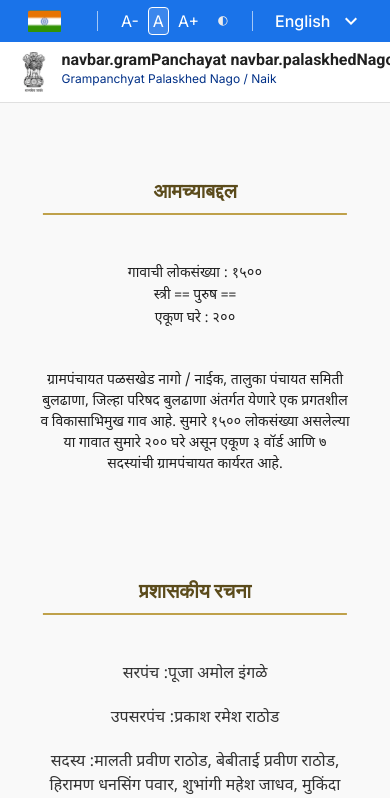
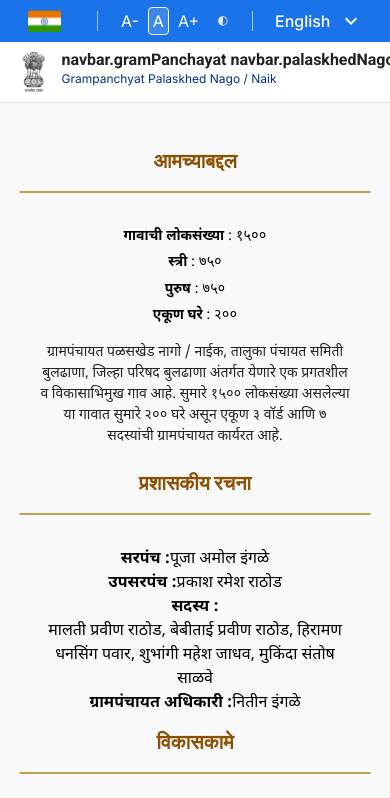
Before and after one commit to TJ2005/gvmt, a React (Create React App) app: page /about in a window 390 px wide. Shown: the top 798 px of the page. Built offline with nearby package versions, Linux system fonts and the light colour scheme; the HTML template or start-up script is replaced by a standard one.

Commit message:
2Pages Workin

```diff
--- a/src/components/AboutUs/AboutUs.css
+++ b/src/components/AboutUs/AboutUs.css
@@ -62,7 +62,7 @@
 }
 
 .section-title {
-  color: #333;
+  color: #8B5000;
   font-weight: 600 !important;
   margin-bottom: 24px !important;
   padding-bottom: 12px;
@@ -244,20 +244,19 @@ img {
 .section-heading {
   width: 100%;
   text-align: center;
-  margin-bottom: 40px;
+  margin-bottom: 25px;
   position: relative;
 }
 
 .section-heading h2 {
-  margin-top: 40px;
   font-family: 'Poppins', sans-serif;
   font-weight: 700;
   font-size: 24px;
   line-height: 38.4px;
-  color: #5b4b1b;
+  color: #8B5000;
   display: inline-block;
   position: relative;
-  padding-bottom: 8px;
+  padding-bottom: 16px;
 }
 
 .section-heading h2::after {
@@ -266,7 +265,7 @@ img {
   bottom: 0;
   left: 50%;
   transform: translateX(-50%);
-  width: 78vw;
+  width: 80vw;
   height: 2px;
   background-color: #bfa14a;
 }
@@ -274,15 +273,17 @@ img {
 .stats-section {
   width: 100%;
   text-align: center;
-  margin-bottom: 40px;
+  display: flex;
+  justify-content: center;
 }
 
 .stat-item {
-  font-family: 'Roboto', sans-serif;
-  font-weight: 400;
+  font-family: 'Noto Sans Devanagari', sans-serif;
   font-size: 16px;
   line-height: 25.6px;
   margin-bottom: 20px;
+  text-align: center;
+  display: inline-block;
 }
 
 .description-section {
@@ -300,26 +301,36 @@ img {
 }
 
 .admin-item {
-  margin-bottom: 20px;
 }
 
 .admin-title {
-  font-family: 'Roboto', sans-serif;
-  font-weight: 600;
-  font-size: 20px;
-  line-height: 32px;
-  color: #333;
-  display: inline;
+  font-family: 'Noto Sans Devanagari', sans-serif;
+  font-size: 16px;
+  color: #000;
+  font-weight: 700 !important;
+  margin-right: 8px;
+  display: inline-block;
 }
 
 .admin-value {
-  font-family: 'Roboto', sans-serif;
+  font-family: 'Noto Sans Devanagari', sans-serif;
+  font-size: 16px;
+  color: #000;
   font-weight: 400;
-  font-size: 20px;
-  line-height: 32px;
-  color: #333;
-  display: inline;
-  margin-left: 8px;
+  display: inline-block;
+}
+
+.stat-item h6 {
+  font-family: 'Noto Sans Devanagari', sans-serif;
+  font-size: 16px;
+  color: #000;
+  margin-bottom: 4px;
+  font-weight: 400;
+  text-align: center;
+}
+
+.stat-item h6 span {
+  font-weight: 700;
 }
 
 .projects-wrapper {
@@ -369,9 +380,11 @@ img {
 
 .note-section {
   text-align: center;
-  padding: 40px 20px;
+  padding: 0;
   background: #fafbfc;
-  border-radius: 8px;
+  display: flex;
+  justify-content: center;
+  align-items: center;
   margin-bottom: 40px;
 }
 
@@ -381,6 +394,7 @@ img {
   font-size: 20px !important;
   line-height: 32px !important;
   max-width: 800px;
+  color: #8B5000;
   margin: 0 auto;
 }
 
@@ -391,8 +405,19 @@ img {
 }
 
 @media (max-width: 768px) {
+  .section-heading h2::after {
+    content: '';
+    position: absolute;
+    bottom: 0;
+    left: 50%;
+    transform: translateX(-50%);
+    width: 90vw;
+  }
+  .admin-item{
+    margin: 0;
+  }
   .projects-wrapper {
-    padding: 0 16px;
+    padding: 0;
   }
 
   .projects-grid {
@@ -404,11 +429,20 @@ img {
 @media (max-width: 600px) {
   .section-heading h2 {
     font-size: 20px;
+    margin-top:10px;
     line-height: 32px;
+
   }
-
+  .admin-section{
+    margin: 0;
+  }
+  .stats-section{
+    margin: 0;
+  }
   .stat-item, .description-section {
     font-size: 14px;
+    margin-bottom: 10px;
+
     line-height: 22.4px;
   }
 
@@ -437,5 +471,6 @@ img {
 
   .projects-grid {
     grid-template-columns: 1fr;
+    margin-bottom: 50px;
   }
 }
--- a/src/components/AboutUs/AboutUs.js
+++ b/src/components/AboutUs/AboutUs.js
@@ -49,9 +49,18 @@ const AboutUs = () => {
       {/* Statistics */}
       <div className="stats-section">
         <div className="stat-item">
-          <Typography variant="h6">गावाची लोकसंख्या : १५००</Typography>
-          <Typography variant="h6">स्त्री == पुरुष ==</Typography>
-          <Typography variant="h6">एकूण घरे : २००</Typography>
+          <Typography variant="h6">
+            <span>गावाची लोकसंख्या</span> : १५००
+          </Typography>
+          <Typography variant="h6">
+            <span>स्त्री</span> : ७५०
+          </Typography>
+          <Typography variant="h6">
+            <span>पुरुष</span> : ७५०
+          </Typography>
+          <Typography variant="h6">
+            <span>एकूण घरे</span> : २००
+          </Typography>
         </div>
       </div>
 
--- a/src/components/Footer/Footer.css
+++ b/src/components/Footer/Footer.css
@@ -90,7 +90,6 @@
     font-weight: 700;
   }
   .contact-item span{
-    display: flex;
     gap:1px;
     padding-top: 4px;
   align-items: flex-start;
@@ -367,4 +366,13 @@
     .footer-links-container {
       display: none;
     }
+    .bar::after {
+      content: '';
+      display: block;
+      width: 100%;
+      height: 1px;
+      background-color: #000;
+      margin-top: 0em;
+    }
+
   }
--- a/src/components/Navbar/Navbar.css
+++ b/src/components/Navbar/Navbar.css
@@ -295,7 +295,6 @@ body.font-size-large {
   display: flex;
   justify-content: flex-end;
   width: 100%;
-  padding: 10px 0;
 }
 
 .close-button {
@@ -366,7 +365,6 @@ body.font-size-large {
   font-size: 12px !important;
   color: #000 !important;
   text-align: center !important;
-  padding: 15px 0;
   margin-bottom: 0 !important;
   border-bottom: 1px solid #e0e0e0;
 }
```
